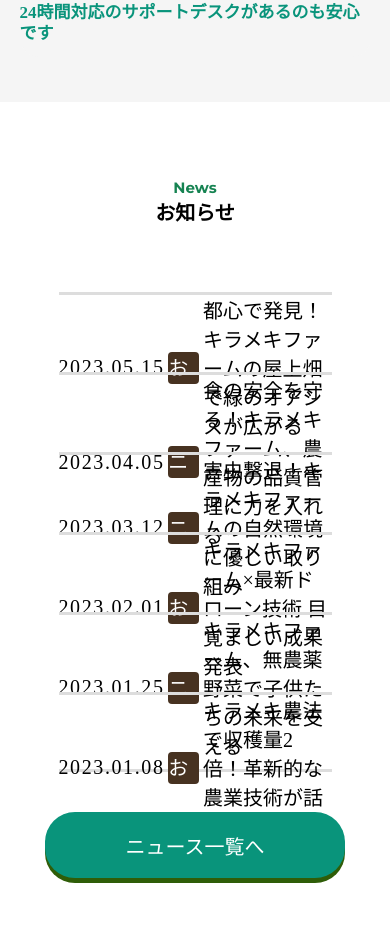
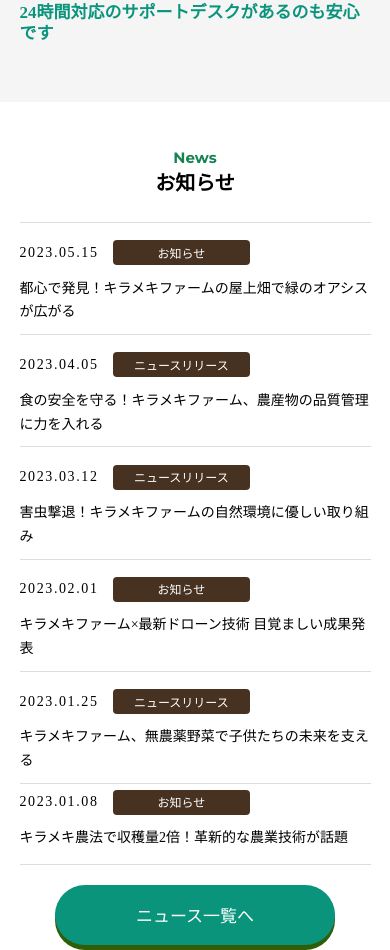
Before and after one commit to NaokoSugawara/lp4, a website: page index.html in a window 390 px wide. Shown: the part 4168-5118 px from the top of the page. Drawn offline with nearby package versions, Linux system fonts and the light colour scheme.

Commit message:
fixed news for pc/sp

```diff
--- a/assets/style/style.css
+++ b/assets/style/style.css
@@ -514,15 +514,15 @@ main {
 
 
 
-
 /* service */
 .section__service {
     width: 100%;
-    height: 700px;
+    height: auto;
     padding-top: 70px;
     display: flex;
     flex-direction: column;
     align-items: center;
+    margin-bottom: 20px;
 }
 
 .service__container {
@@ -648,6 +648,13 @@ main {
 
 
 /* cases */
+.section__cases {
+    width: 100%;
+    height: auto;
+    background-color: #F5F5F5;
+    padding-top: 60px;
+}
+
 .case__dsc {
     font-size: 19px;
     font-family: "Source Han Sans JP";
@@ -662,6 +669,9 @@ main {
 }
 
 @media screen and (max-width: 767px) {
+    .section__cases {
+        margin-bottom: 30px;
+    }
     .div__features {
         margin-bottom: 0;
     }
@@ -684,6 +694,7 @@ main {
 /* news */
 .section__news {
     width: 100%;
+    height: auto;
     padding-top: 50px;
     padding-bottom: 80px;
     display: flex;
@@ -702,7 +713,6 @@ main {
     place-items: center;
     grid-template-columns: 0.5fr 1.5fr 5fr;
     border-top: 3px solid rgb(221, 221, 221);
-    /* border-top: 5px solid brown; */
 }
 
 .line__date {
@@ -746,6 +756,72 @@ main {
     border-radius: 30px;
     box-shadow: 0 5px 0 0 #2f5d08
 }
+
+@media screen and (max-width: 1600px) and (min-width: 1200px) {
+    .line__date, .line__kind, .line__dsc {
+        font-size: 17px;
+    }
+}
+
+@media screen and (max-width: 1200px) and (min-width: 768px) {
+    .line__date, .line__kind, .line__dsc {
+        font-size: 12px;
+    }
+}
+
+@media screen and (max-width: 767px) {
+    .section__news {
+        padding-top: 20px;
+        padding-bottom: 50px;
+    }
+    .div__news {
+        margin-bottom: 0;
+    }
+    .news__line {
+        width: 90%;
+        height: auto;
+        grid-template-columns: 0.8fr 2.2fr;
+        grid-template-rows: repeat(2, 1fr);
+        border-top: 1px solid rgb(221, 221, 221);
+        padding-top: 6px;
+        padding-bottom: 10px;
+    }
+    .line__date {
+        grid-column: 1/2;
+        grid-row: 1/2;
+    }
+    .line__kind {
+        grid-column: 2/3;
+        grid-row: 1/2;
+        width: 53%;
+        height: 25px;
+        justify-self: left;
+    }
+    .line__dsc {
+        grid-column: 1/3;
+        grid-row: 2/3;
+        line-height: 1.7;
+    }
+    .line__kind {
+        font-size: 12px;
+    }
+    .line__date, .line__dsc {
+        font-size: 14px;
+    }
+    .news__line:nth-of-type(7) {
+        border-bottom: 1px solid rgb(221, 221, 221);
+        margin-bottom: 20px;
+    }
+    .news__line:nth-of-type(7) .line__date, .news__line:nth-of-type(7) .line__kind {
+        margin-bottom: 7px;
+    }
+    .news__button {
+        width: 280px;
+        height: 60px;
+        font-size: 17px;
+    }
+}
+
 
 
 
```
